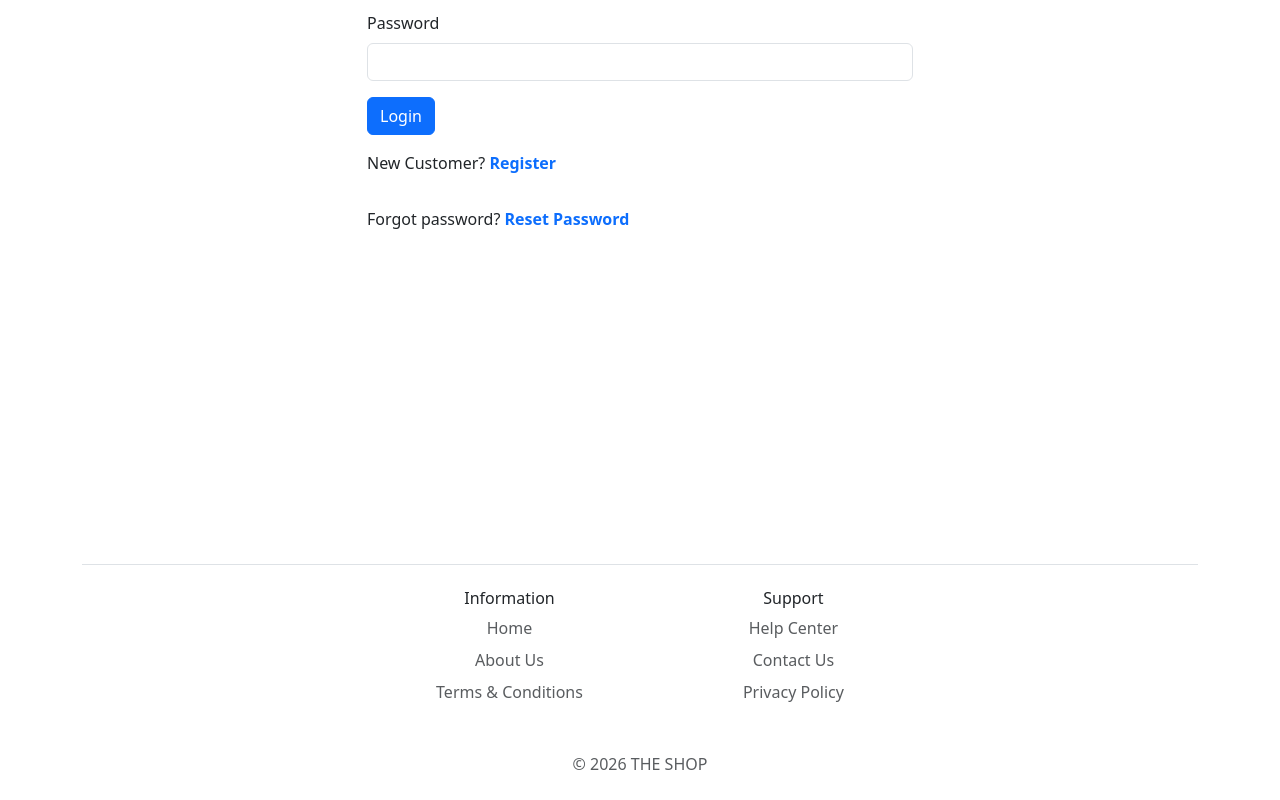
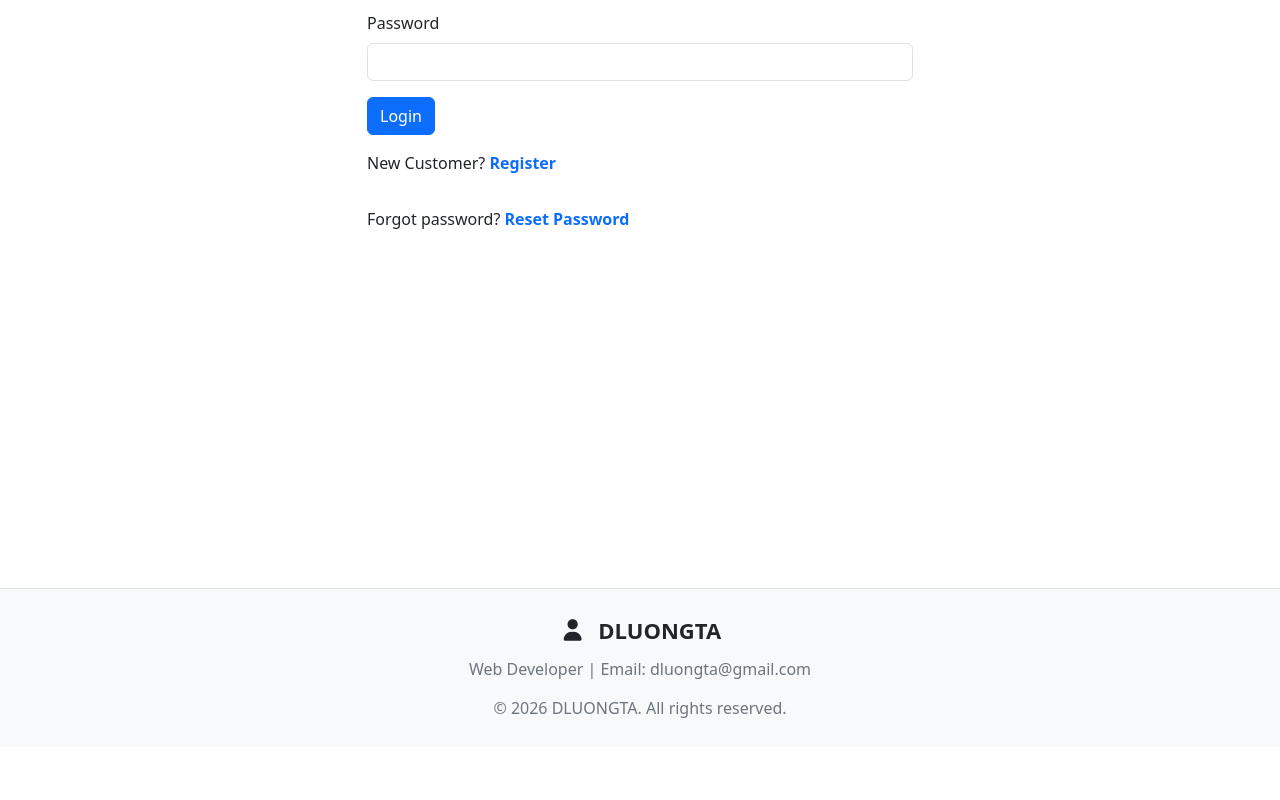
Before and after one commit to dluongta/The-Digital-Shop, a React (Create React App) app in the folder client/: page /login in a window 1280 px wide. Shown: the part 308-1108 px from the top of the page. After the commit the page ends 1055 px from the top, so only its background shows below. Built offline with nearby package versions, Linux system fonts and the light colour scheme.

Commit message:
complete app

```diff
--- a/client/src/index.css
+++ b/client/src/index.css
@@ -24,7 +24,6 @@ h2 {
   margin: 0.1rem;
 }
 
-/* carousel */
 .carousel-item {
   height: 65vh;
   min-height: 350px;
@@ -35,7 +34,6 @@ h2 {
   background-size: cover;
 }
 
-/* animated dropdown */
 @media (min-width: 768px) {
   .animate {
     animation-duration: 0.3s;
@@ -84,13 +82,15 @@ h2 {
   animation-name: slideIn;
 }
 
-li::marker{font-size:0;}
+li::marker {
+  font-size: 0;
+}
 
 #orders-dropdown {
-  background-color: transparent !important; /* Set background to black */
-  color: white !important; /* Set text color to white */
-  border: none; /* Remove border */
-  box-shadow: none; /* Remove box shadow */
+  background-color: transparent !important;
+  color: white !important;
+  border: none;
+  box-shadow: none;
 }
 
 
@@ -133,14 +133,12 @@ li::marker{font-size:0;}
   color: white;
 }
 
-/* Toàn bộ dropdown notification */
 .notification-menu {
   background-color: #404953 !important;
   border: none !important;
   padding: 0 !important;
 }
 
-/* Item rỗng */
 .notification-empty {
   background-color: #404953 !important;
   color: #ffffff !important;
@@ -148,7 +146,6 @@ li::marker{font-size:0;}
   padding: 12px 16px;
 }
 
-/* Tắt hover / active / focus */
 .notification-empty:hover,
 .notification-empty:active,
 .notification-empty:focus {
@@ -156,7 +153,6 @@ li::marker{font-size:0;}
   color: #ffffff !important;
 }
 
-/* Nếu có divider */
 .notification-menu .dropdown-divider {
   border-top: 1px solid #404953 !important;
   margin: 0 !important;
@@ -164,18 +160,58 @@ li::marker{font-size:0;}
 
 .notification-action {
   background-color: #212529 !important;
-  color: #4dabf7 !important; /* xanh nhạt dễ đọc */
+  color: #4dabf7 !important;
   cursor: pointer;
 }
 
 .notification-action:hover,
 .notification-action:focus {
-  background-color: #2c3034 !important; /* tối hơn nền 1 chút */
-  color: #74c0fc !important; /* chữ sáng hơn */
+  background-color: #2c3034 !important;
+  color: #74c0fc !important;
 }
 
-html, body, #root {
+html,
+body,
+#root {
   margin: 0;
   padding: 0;
   height: 100%;
 }
+
+
+.footer-custom {
+  background-color: #f8f9fa;
+  border-top: 1px solid #dee2e6;
+  padding: 30px 0;
+}
+
+.footer-brand {
+  display: inline-flex;
+  align-items: center;
+  gap: 12px;
+  font-size: 22px;
+  font-weight: 700;
+  text-decoration: none;
+  color: #212529;
+}
+
+.footer-brand i,
+.footer-brand svg {
+  font-size: 22px;
+}
+
+.footer-custom h5 {
+  margin-bottom: 12px;
+  font-size: 26px;
+}
+
+.footer-custom p {
+  margin-bottom: 12px;
+  font-size: 16px;
+  color: #6c757d;
+  line-height: 1.7;
+}
+
+.footer-custom p:last-child {
+  margin-bottom: 0;
+}
--- a/client/src/layout/Footer.js
+++ b/client/src/layout/Footer.js
@@ -1,48 +1,26 @@
-/* eslint-disable jsx-a11y/anchor-is-valid */
-
 const Footer = () => {
   const year = new Date().getFullYear();
 
   return (
-    <div className="container">
-      <footer className="py-4 my-4 border-top">
-        <div className="d-flex justify-content-center flex-wrap">
-          {/* Column 1 */}
-          <div style={{ marginRight: '5rem', marginLeft: '5rem' }} className="mb-3">
-            <h5 className="text-center mb-2">Information</h5>
-            <ul className="nav flex-column text-center">
-              <li className="nav-item mb-2">
-                <a href="#" className="nav-link p-0 text-muted">Home</a>
-              </li>
-              <li className="nav-item mb-2">
-                <a href="#" className="nav-link p-0 text-muted">About Us</a>
-              </li>
-              <li className="nav-item mb-2">
-                <a href="#" className="nav-link p-0 text-muted">Terms & Conditions</a>
-              </li>
-            </ul>
-          </div>
+    <footer className="footer py-4 footer-custom text-dark mt-5">
+      <div className="container text-center">
+        <h5>
+          <a
+            href="https://github.com/dluongta"
+            target="_blank"
+            rel="noopener noreferrer"
+            className="footer-brand"
+          >
+            <i className="fa fa-user"></i>
+            <span>DLUONGTA</span>
+          </a>
+        </h5>
 
-          {/* Column 2 */}
-          <div style={{ marginRight: '5rem', marginLeft: '5rem' }} className="mb-3">
-            <h5 className="text-center mb-2">Support</h5>
-            <ul className="nav flex-column text-center">
-              <li className="nav-item mb-2">
-                <a href="#" className="nav-link p-0 text-muted">Help Center</a>
-              </li>
-              <li className="nav-item mb-2">
-                <a href="#" className="nav-link p-0 text-muted">Contact Us</a>
-              </li>
-              <li className="nav-item mb-2">
-                <a href="#" className="nav-link p-0 text-muted">Privacy Policy</a>
-              </li>
-            </ul>
-          </div>
-        </div>
+        <p>Web Developer | Email: dluongta@gmail.com</p>
 
-        <p className="text-center text-muted mt-4">© {year} THE SHOP</p>
-      </footer>
-    </div>
+        <p>&copy; {year} DLUONGTA. All rights reserved.</p>
+      </div>
+    </footer>
   );
 };
 
```
Also changed, not shown: 10 other files (tests, documents, lock files or other folders).
